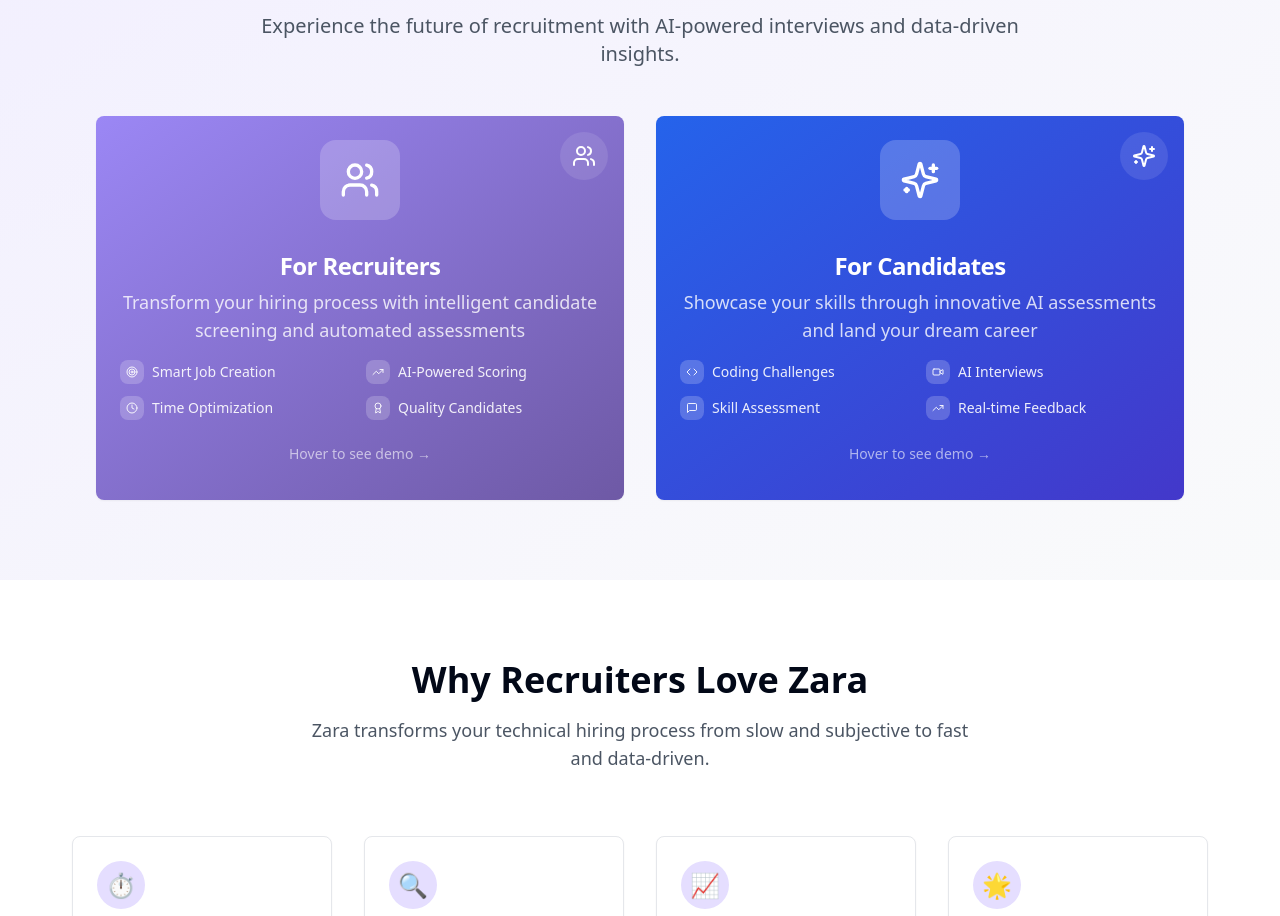
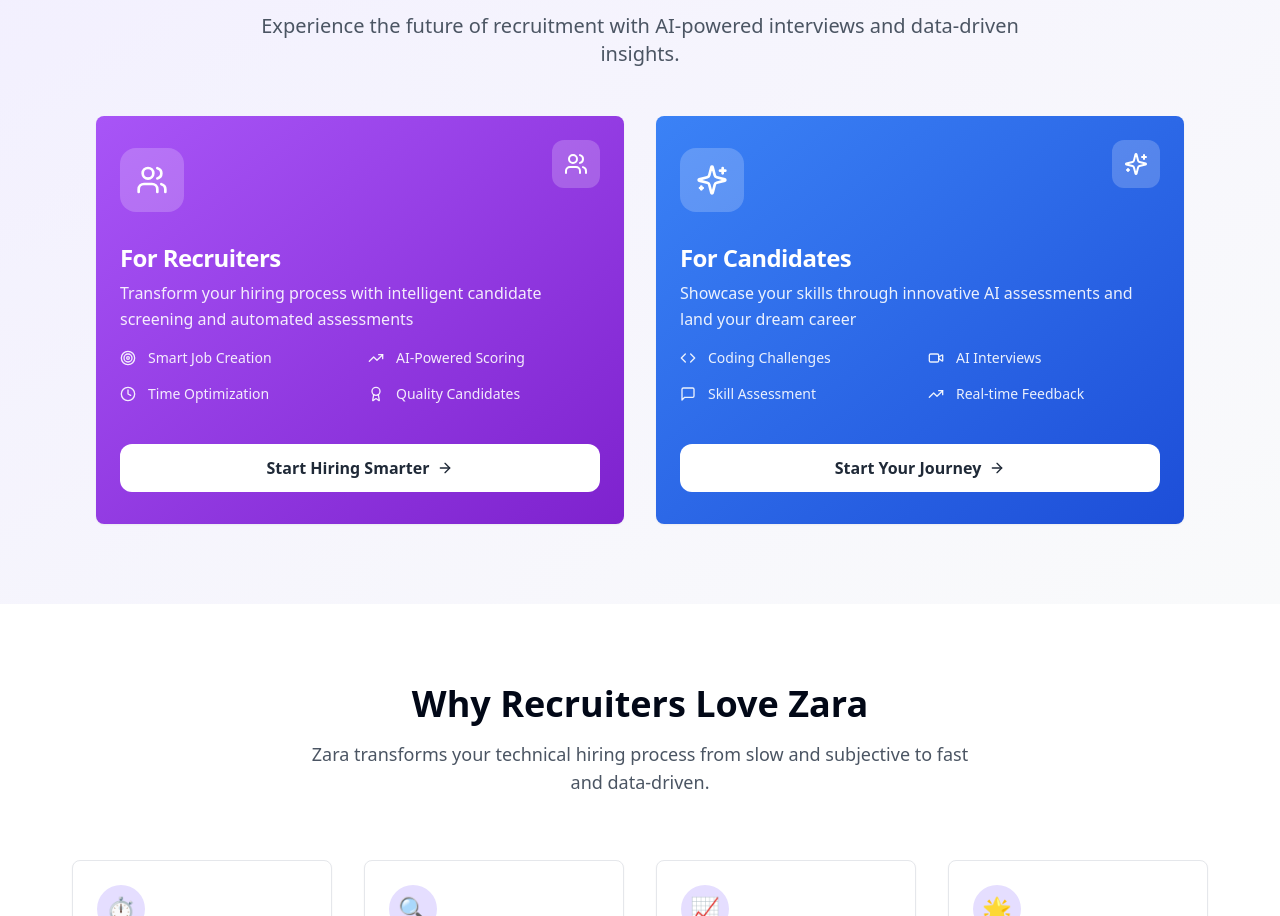
Before and after one commit to saitejainampudi/zara-by-micro1, a React (Vite) app: page / in a window 1280 px wide. Shown: the part 2469-3385 px from the top of the page. Built offline with nearby package versions, Linux system fonts and the light colour scheme.

Commit message:
Refactor: Update "Choose Your Journey" section
Update the "Choose Your Journey" section on the homepage to use buttons that redirect to the sign-in page.

```diff
--- a/src/components/InteractiveRoleCard.tsx
+++ b/src/components/InteractiveRoleCard.tsx
@@ -1,8 +1,8 @@
 
-import React, { useState } from 'react';
+import React from 'react';
 import { Link } from 'react-router-dom';
 import { Card, CardContent, CardDescription, CardHeader, CardTitle } from "@/components/ui/card";
-import { ArrowRight, Play } from 'lucide-react';
+import { ArrowRight } from 'lucide-react';
 
 interface Feature {
   icon: React.ComponentType<{ className?: string }>;
@@ -18,10 +18,6 @@ interface InteractiveRoleCardProps {
   gradientFrom: string;
   gradientTo: string;
   icon: React.ComponentType<{ className?: string }>;
-  demoContent?: {
-    title: string;
-    steps: string[];
-  };
   delay?: string;
 }
 
@@ -34,89 +30,47 @@ const InteractiveRoleCard: React.FC<InteractiveRoleCardProps> = ({
   gradientFrom,
   gradientTo,
   icon: MainIcon,
-  demoContent,
   delay = '0ms'
 }) => {
-  const [isFlipped, setIsFlipped] = useState(false);
-
   return (
-    <div
-      className="relative w-full h-96 perspective-1000"
+    <Card
+      className={`group cursor-pointer overflow-hidden hover:shadow-2xl transition-all duration-500 hover:-translate-y-1 bg-gradient-to-br ${gradientFrom} ${gradientTo} text-white border-0 animate-slide-up h-full`}
       style={{ animationDelay: delay }}
-      onMouseEnter={() => setIsFlipped(true)}
-      onMouseLeave={() => setIsFlipped(false)}
     >
-      <div className={`relative w-full h-full transition-transform duration-700 preserve-3d ${isFlipped ? 'rotate-y-180' : ''}`}>
-        {/* Front of card */}
-        <Card className={`absolute inset-0 backface-hidden group cursor-pointer overflow-hidden hover:shadow-2xl transition-all duration-500 hover:-translate-y-3 bg-gradient-to-br ${gradientFrom} ${gradientTo} text-white border-0 animate-slide-up`}>
-          <div className="absolute inset-0 bg-gradient-to-r from-white/10 to-transparent opacity-0 group-hover:opacity-100 transition-opacity duration-300"></div>
-          <div className="absolute top-4 right-4 w-12 h-12 bg-white/10 rounded-full flex items-center justify-center group-hover:scale-110 transition-transform duration-300">
+      <div className="absolute top-6 right-6 w-12 h-12 bg-white/20 rounded-xl flex items-center justify-center">
         <MainIcon className="w-6 h-6 text-white" />
       </div>
 
-          <CardHeader className="relative z-10 text-center pb-4">
-            <div className="w-20 h-20 bg-white/20 rounded-2xl flex items-center justify-center mx-auto mb-6 group-hover:scale-110 transition-transform duration-300">
-              <MainIcon className="w-10 h-10 text-white" />
+      <CardHeader className="relative z-10 pb-4 pt-8">
+        <div className="w-16 h-16 bg-white/20 rounded-2xl flex items-center justify-center mb-6">
+          <MainIcon className="w-8 h-8 text-white" />
         </div>
-            <CardTitle className="text-2xl mb-3">{title}</CardTitle>
-            <CardDescription className="text-white/80 text-lg">
+        <CardTitle className="text-2xl mb-3 font-bold">{title}</CardTitle>
+        <CardDescription className="text-white/90 text-base leading-relaxed">
           {description}
         </CardDescription>
       </CardHeader>
 
-          <CardContent className="relative z-10 space-y-6">
-            <div className="grid grid-cols-2 gap-3">
+      <CardContent className="relative z-10 space-y-6 pb-8">
+        <div className="grid grid-cols-2 gap-4">
           {features.map((feature, i) => (
-                <div key={i} className="flex items-center gap-2 text-white/90 text-sm">
-                  <div className="w-6 h-6 bg-white/20 rounded-lg flex items-center justify-center">
-                    <feature.icon className="w-3 h-3" />
-                  </div>
-                  <span className="font-medium">{feature.label}</span>
+            <div key={i} className="flex items-center gap-3 text-white/90">
+              <feature.icon className="w-4 h-4 flex-shrink-0" />
+              <span className="text-sm font-medium">{feature.label}</span>
             </div>
           ))}
         </div>
 
-            <div className="text-center text-white/60 text-sm">
-              Hover to see demo →
-            </div>
-          </CardContent>
-        </Card>
-
-        {/* Back of card */}
-        <Card className={`absolute inset-0 backface-hidden rotate-y-180 group cursor-pointer overflow-hidden bg-white border-0 shadow-2xl`}>
-          <CardHeader className="text-center pb-4">
-            <CardTitle className="text-2xl mb-3 text-gray-900">
-              {demoContent?.title || "Demo Experience"}
-            </CardTitle>
-          </CardHeader>
-
-          <CardContent className="space-y-4">
-            {demoContent?.steps.map((step, i) => (
-              <div key={i} className="flex items-start gap-3 p-3 bg-gray-50 rounded-lg">
-                <div className="w-6 h-6 bg-zara-purple rounded-full flex items-center justify-center text-white text-sm font-bold flex-shrink-0 mt-0.5">
-                  {i + 1}
-                </div>
-                <p className="text-gray-700 text-sm leading-relaxed">{step}</p>
-              </div>
-            )) || (
-              <div className="text-center py-8">
-                <Play className="w-12 h-12 mx-auto mb-4 text-zara-purple" />
-                <p className="text-gray-600">Interactive demo coming soon</p>
-              </div>
-            )}
-
         <div className="pt-4">
-              <Link to="/signin" className="block">
-                <button className={`w-full bg-gradient-to-r ${gradientFrom} ${gradientTo} text-white hover:shadow-lg transition-all duration-300 px-6 py-3 rounded-lg font-semibold flex items-center justify-center gap-2`}>
+          <Link to={ctaLink} className="block">
+            <button className="w-full bg-white text-gray-800 hover:bg-white/90 transition-all duration-300 px-6 py-3 rounded-xl font-semibold flex items-center justify-center gap-2 hover:shadow-lg">
               {ctaText}
-                  <ArrowRight className="w-5 h-5" />
+              <ArrowRight className="w-4 h-4" />
             </button>
           </Link>
         </div>
       </CardContent>
     </Card>
-      </div>
-    </div>
   );
 };
 
--- a/src/pages/Index.tsx
+++ b/src/pages/Index.tsx
@@ -13,22 +13,6 @@ import { Link } from 'react-router-dom';
 import { ArrowRight, Sparkles, Users, Target, Zap, Clock, TrendingUp, Code, Video, MessageSquare, Award } from 'lucide-react';
 
 const Index = () => {
-  const recruiterDemoSteps = [
-    "Upload your job description or let AI generate one",
-    "Set screening criteria and technical requirements",
-    "Watch as Zara interviews candidates automatically",
-    "Review AI-generated candidate reports and rankings",
-    "Schedule final interviews with top-rated candidates"
-  ];
-
-  const candidateDemoSteps = [
-    "Complete your profile with skills and experience",
-    "Take AI-powered coding challenges in your tech stack",
-    "Participate in conversational AI interview sessions",
-    "Receive instant feedback and improvement suggestions",
-    "Get matched with companies looking for your skills"
-  ];
-
   return (
     <div className="min-h-screen bg-gradient-to-br from-violet-50 to-white">
       <Navbar />
@@ -121,13 +105,9 @@ const Index = () => {
                 ]}
                 ctaText="Start Hiring Smarter"
                 ctaLink="/signin"
-                gradientFrom="from-zara-purple"
-                gradientTo="to-zara-purple-dark"
+                gradientFrom="from-purple-500"
+                gradientTo="to-purple-700"
                 icon={Users}
-                demoContent={{
-                  title: "Recruiter Demo Journey",
-                  steps: recruiterDemoSteps
-                }}
               />
 
               <InteractiveRoleCard
@@ -141,13 +121,9 @@ const Index = () => {
                 ]}
                 ctaText="Start Your Journey"
                 ctaLink="/signin"
-                gradientFrom="from-blue-600"
-                gradientTo="to-indigo-700"
+                gradientFrom="from-blue-500"
+                gradientTo="to-blue-700"
                 icon={Sparkles}
-                demoContent={{
-                  title: "Candidate Demo Journey",
-                  steps: candidateDemoSteps
-                }}
                 delay="200ms"
               />
             </div>
```
Lines whose indentation alone changed are shown as unchanged.
